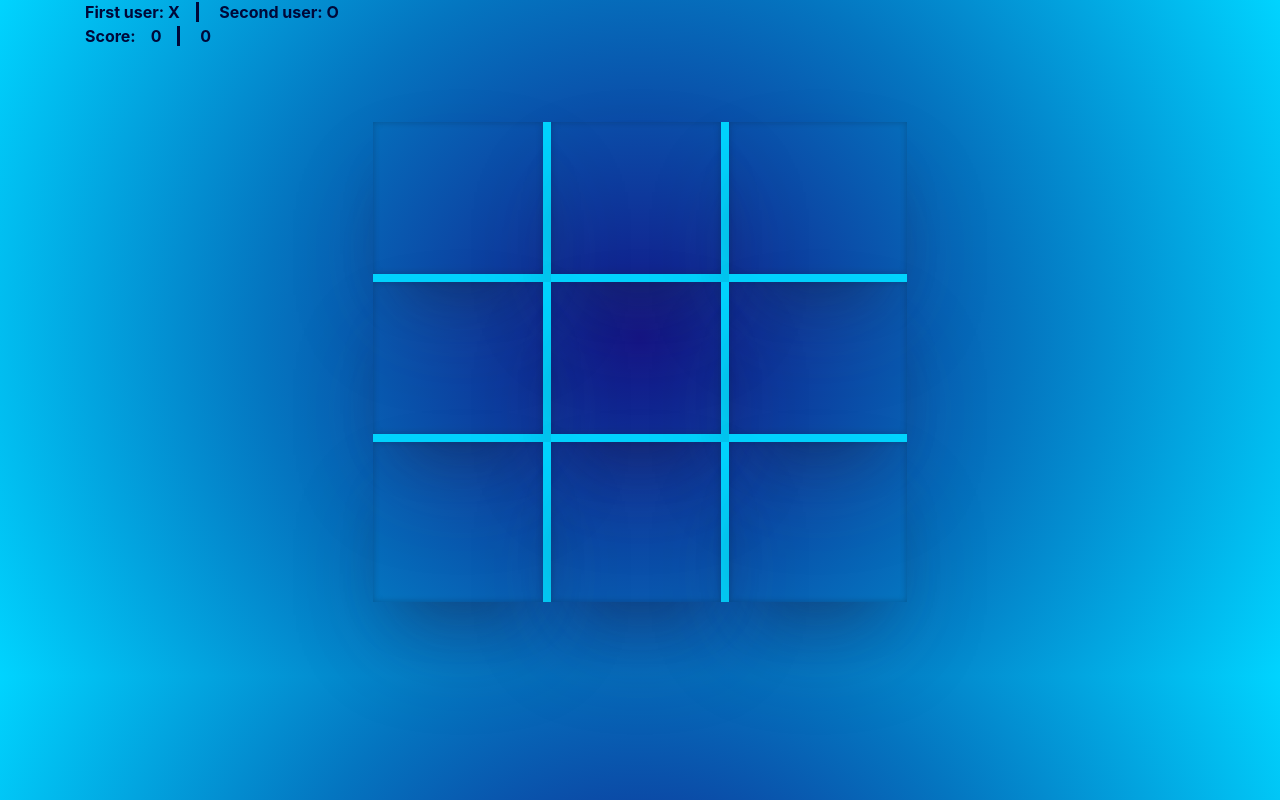
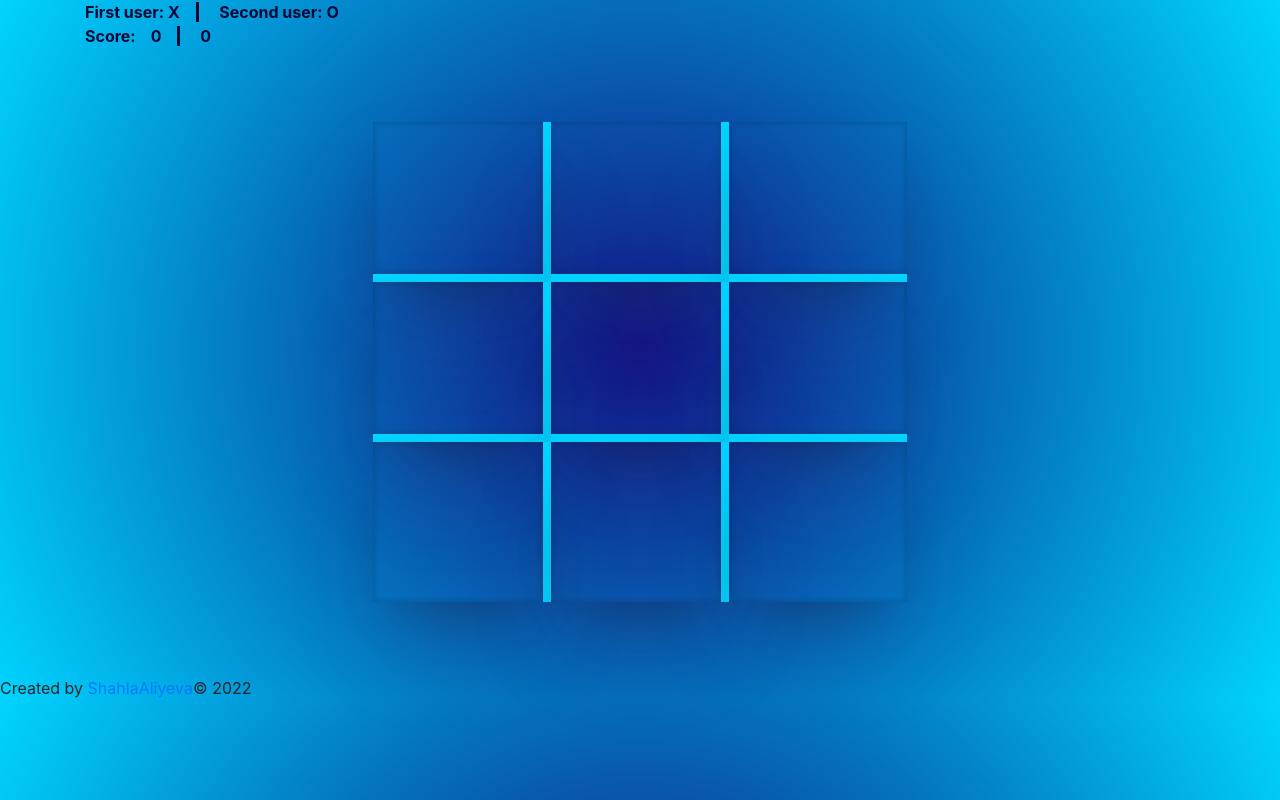
Before and after one commit to ShahlaAliyeva/Tic-Tac-Toe_Game, a plain HTML site: page index.html in a window 1280 px wide. Drawn offline with nearby package versions, Linux system fonts and the light colour scheme.

Commit message:
client side

```diff
--- a/index.html
+++ b/index.html
@@ -13,7 +13,7 @@
 
     <script src="./assets/js/index.js" defer></script>
     <link rel="stylesheet" href="./assets/css/style.css">
-    <title>TickToe game</title>
+    <title>TicTacToe game</title>
 </head>
 
 <body>
@@ -36,6 +36,7 @@
             <div class="column" data-column="9"></div>
         </div>
     </div>
+    <footer>Created by <a href="https://github.com/ShahlaAliyeva">ShahlaAliyeva</a>&copy; 2022</footer>
 </body>
 
 </html>
```
